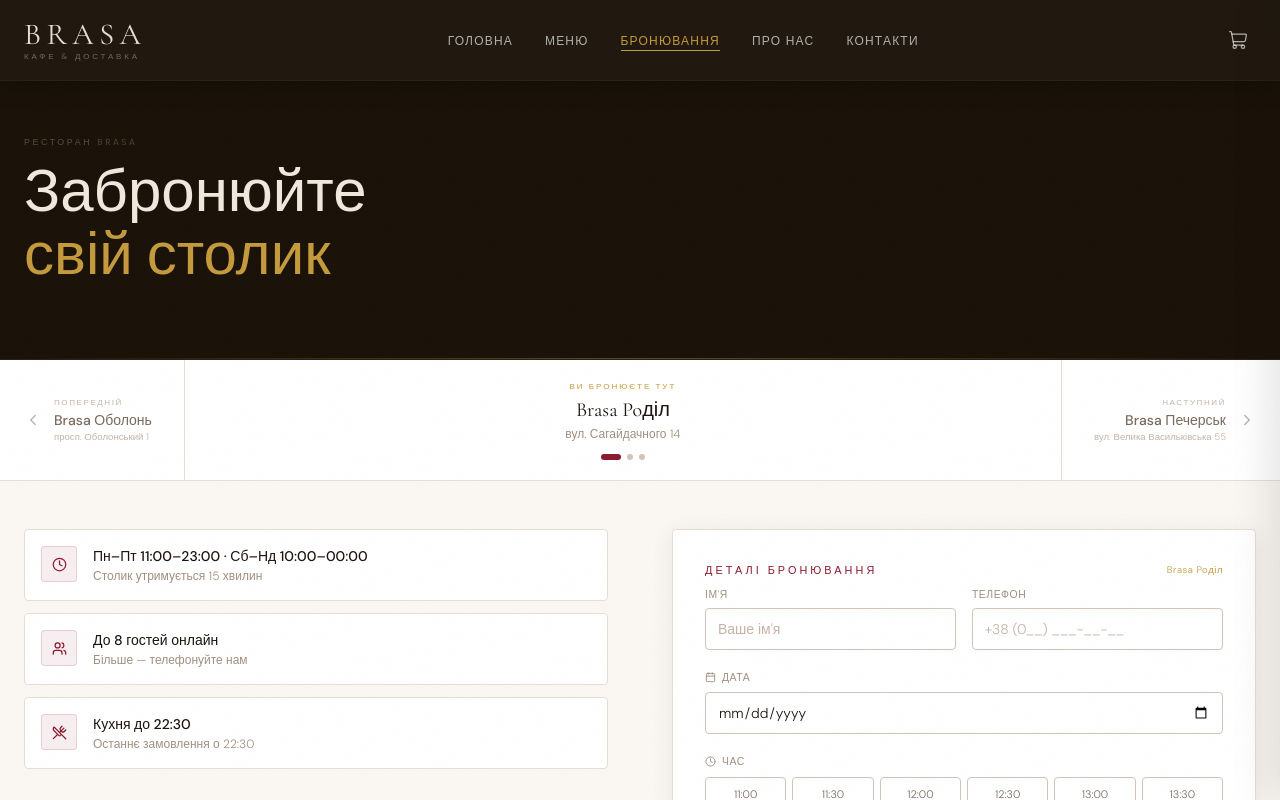
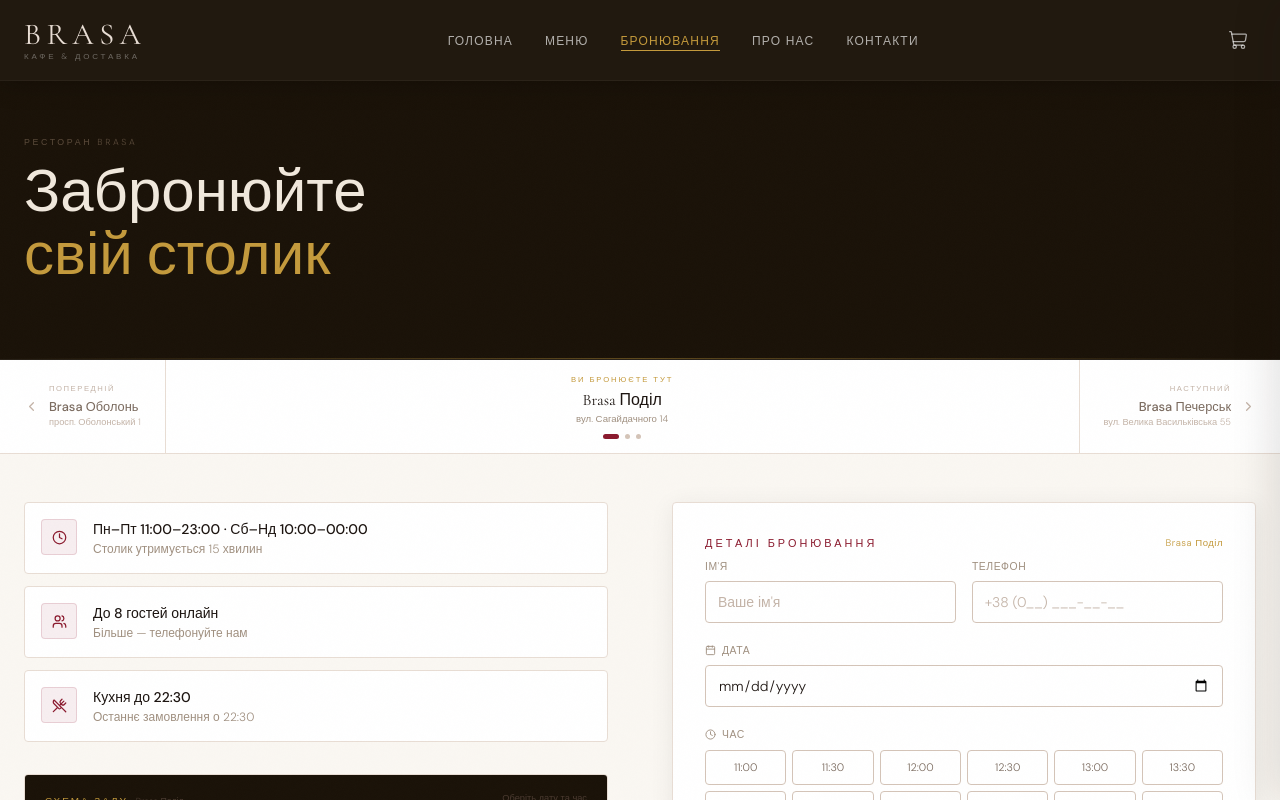
Before and after one commit to danylonahorniuk/brasa-cafe, a Next.js app: page /booking in a window 1280 px wide. Shown: the top 800 px of the page. Built offline with nearby package versions, Linux system fonts and the light colour scheme.

Commit message:
Fix typo Poділ->Поділ, make location switcher more compact
Co-Authored-By: Claude Sonnet 4.6 <noreply@anthropic.com>

```diff
--- a/src/app/booking/page.tsx
+++ b/src/app/booking/page.tsx
@@ -7,7 +7,7 @@ import { CheckCircle, Users, Calendar, Clock, MessageSquare, UtensilsCrossed, Ch
 const locations = [
   {
     id: 1,
-    name: "Poділ",
+    name: "Поділ",
     address: "вул. Сагайдачного 14",
     hours: "Пн–Пт 11:00–23:00 · Сб–Нд 10:00–00:00",
     tables: [
@@ -171,41 +171,29 @@ export default function BookingPage() {
             {/* Стрілка ← */}
             <button
               onClick={() => switchLocation((locIndex - 1 + locations.length) % locations.length)}
-              className="loc-arrow flex items-center gap-3 py-5 pr-8 transition-all duration-200 group"
+              className="loc-arrow flex items-center gap-2.5 py-3.5 pr-6 transition-all duration-200"
               style={{ borderRight: "1px solid #e8ddd4" }}
             >
-              <ChevronLeft size={18} style={{ color: "#c4b4a8" }} />
+              <ChevronLeft size={15} style={{ color: "#c4b4a8" }} />
               <div className="text-left">
-                <p className="text-[0.5rem] tracking-[0.2em] uppercase mb-0.5" style={{ color: "#c4b4a8" }}>Попередній</p>
-                <p className="text-sm font-medium transition-colors" style={{ color: "#7a6a5e" }}>
-                  Brasa {prevLoc.name}
-                </p>
-                <p className="text-[0.6rem]" style={{ color: "#c4b4a8" }}>{prevLoc.address}</p>
+                <p className="text-[0.48rem] tracking-[0.2em] uppercase mb-0.5" style={{ color: "#c4b4a8" }}>Попередній</p>
+                <p className="text-[0.8rem] font-medium" style={{ color: "#7a6a5e" }}>Brasa {prevLoc.name}</p>
+                <p className="text-[0.58rem]" style={{ color: "#c4b4a8" }}>{prevLoc.address}</p>
               </div>
             </button>
 
-            {/* Поточний ресторан — центр */}
-            <div className="flex-1 flex flex-col items-center justify-center py-5 px-6">
-              <p className="text-[0.5rem] tracking-[0.25em] uppercase mb-1" style={{ color: "#c49a3c" }}>
-                Ви бронюєте тут
-              </p>
-              <p className="text-xl" style={{ fontFamily: "var(--font-cormorant), serif", fontWeight: 400, color: "#1c1410" }}>
+            {/* Поточний — центр */}
+            <div className="flex-1 flex flex-col items-center justify-center py-3.5 px-4">
+              <p className="text-[0.48rem] tracking-[0.25em] uppercase mb-0.5" style={{ color: "#c49a3c" }}>Ви бронюєте тут</p>
+              <p className="text-base" style={{ fontFamily: "var(--font-cormorant), serif", fontWeight: 400, color: "#1c1410" }}>
                 Brasa {location.name}
               </p>
-              <p className="text-xs mt-0.5" style={{ color: "#a09080" }}>{location.address}</p>
-              {/* Крапки-індикатори */}
-              <div className="flex gap-1.5 mt-3">
+              <p className="text-[0.6rem]" style={{ color: "#a09080" }}>{location.address}</p>
+              <div className="flex gap-1.5 mt-2">
                 {locations.map((_, i) => (
-                  <button
-                    key={i}
-                    onClick={() => switchLocation(i)}
+                  <button key={i} onClick={() => switchLocation(i)}
                     className="rounded-full transition-all duration-300"
-                    style={{
-                      width: i === locIndex ? "20px" : "6px",
-                      height: "6px",
-                      background: i === locIndex ? "#8b1a2e" : "#d4c4b8",
-                    }}
-                  />
+                    style={{ width: i === locIndex ? "16px" : "5px", height: "5px", background: i === locIndex ? "#8b1a2e" : "#d4c4b8" }} />
                 ))}
               </div>
             </div>
@@ -213,17 +201,15 @@ export default function BookingPage() {
             {/* Стрілка → */}
             <button
               onClick={() => switchLocation((locIndex + 1) % locations.length)}
-              className="loc-arrow flex items-center gap-3 py-5 pl-8 transition-all duration-200 group"
+              className="loc-arrow flex items-center gap-2.5 py-3.5 pl-6 transition-all duration-200"
               style={{ borderLeft: "1px solid #e8ddd4" }}
             >
               <div className="text-right">
-                <p className="text-[0.5rem] tracking-[0.2em] uppercase mb-0.5" style={{ color: "#c4b4a8" }}>Наступний</p>
-                <p className="text-sm font-medium transition-colors" style={{ color: "#7a6a5e" }}>
-                  Brasa {nextLoc.name}
-                </p>
-                <p className="text-[0.6rem]" style={{ color: "#c4b4a8" }}>{nextLoc.address}</p>
+                <p className="text-[0.48rem] tracking-[0.2em] uppercase mb-0.5" style={{ color: "#c4b4a8" }}>Наступний</p>
+                <p className="text-[0.8rem] font-medium" style={{ color: "#7a6a5e" }}>Brasa {nextLoc.name}</p>
+                <p className="text-[0.58rem]" style={{ color: "#c4b4a8" }}>{nextLoc.address}</p>
               </div>
-              <ChevronRight size={18} style={{ color: "#c4b4a8" }} />
+              <ChevronRight size={15} style={{ color: "#c4b4a8" }} />
             </button>
 
           </div>
```
